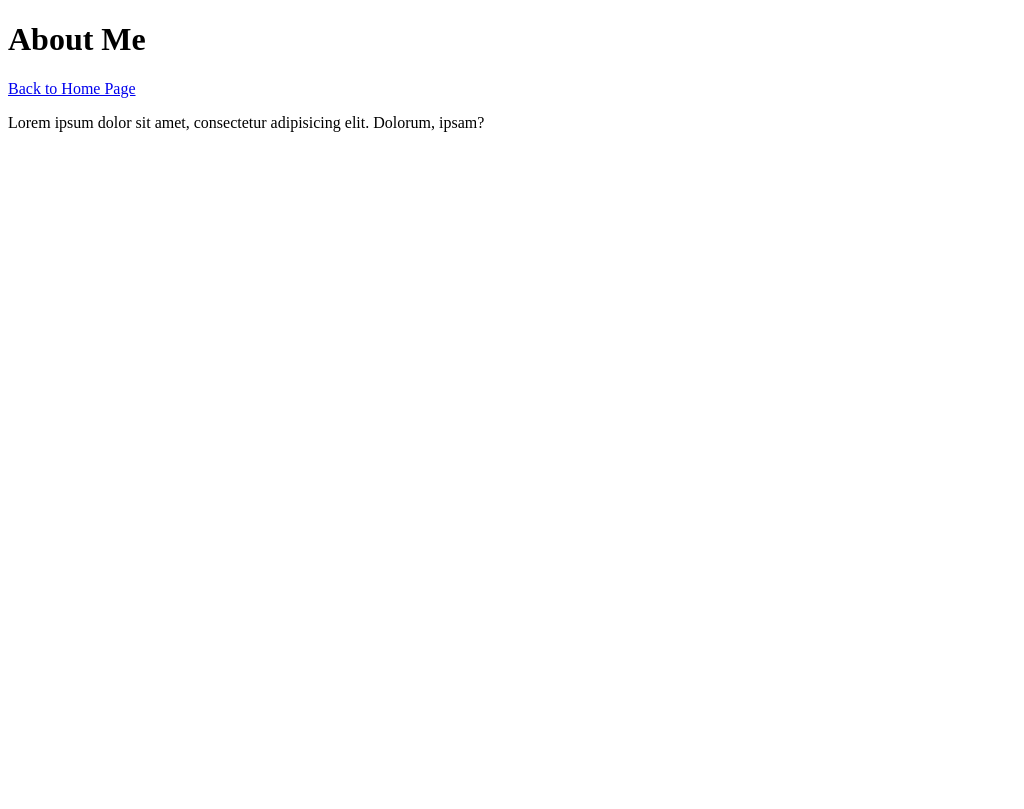
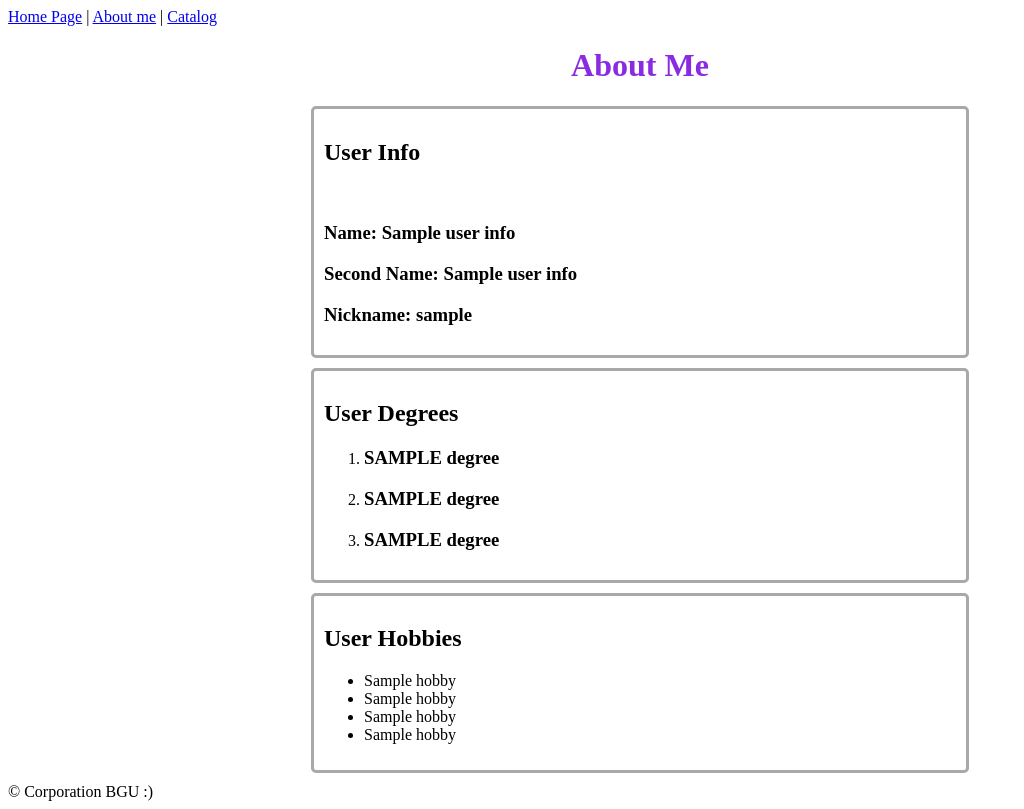
Before and after one commit to Arseni1919/WEB_live_lectures_2022_B, a Flask app: template templates/about_page.html in a window 1280 px wide. Shown: the whole page, without its empty margins (0-1024 px from the left). Before the commit the page ends 132 px from the top, so only its background shows below. Run offline with Flask 2, Linux system fonts and the light colour scheme; the template is opened without the code that fills it: most values are stand-ins (such as "Sample title", 1, 10 or a date in 2020).

Commit message:
lecture 2

```diff
--- a/app.py
+++ b/app.py
@@ -16,15 +16,19 @@ def index_func():
     user_from_db = 'aRIeL'
     user_second_name_from_db = 'Katz'
     return render_template('home_page.html',
-                           user_name=user_from_db,
-                           # user_second_name=user_second_name_from_db,
-                           title='Home')
+                           user_name=user_from_db)
+                           # user_second_name=user_second_name_from_db)
 
 
 @app.route('/about')
 def about_page():
-
-    return render_template('about_page.html')
+    user_info = {'name': 'Jacky', 'second_name': 'Sparrow', 'nickname': 'pirate'}
+    degrees = ['BSc', 'MsD', 'PhD']
+    hobbies = ('drawing', 'books', 'ships', 'chips')
+    return render_template('about_page.html',
+                           # user_info=user_info,
+                           user_degrees=degrees,
+                           hobbies=hobbies)
 
 # def foo():
 #     return 'abc'
--- a/templates/about_page.html
+++ b/templates/about_page.html
@@ -3,10 +3,46 @@
 <head>
     <meta charset="UTF-8">
     <title>About Page</title>
+    {% include('styles.html') %}
 </head>
 <body>
+    {% include('header.html') %}
     <h1>About Me</h1>
-    <a href="/">Back to Home Page</a>
-    <p>Lorem ipsum dolor sit amet, consectetur adipisicing elit. Dolorum, ipsam?</p>
+    {% if user_info %}
+        <div class="container">
+        <h2>User Info</h2>
+        <br>
+        <h3>Name: {{ user_info['name'] }}</h3>
+        <h3>Second Name: {{ user_info['second_name'] }}</h3>
+        <h3>Nickname: {{ user_info['nickname'] }}</h3>
+    </div>
+    <div class="container">
+        <h2>User Degrees</h2>
+        <ol>
+            <li>
+                <h3>{{ user_degrees[0] | upper() }} degree</h3>
+            </li>
+            <li>
+                <h3>{{ user_degrees[1] | upper() }} degree</h3>
+            </li>
+            <li>
+                <h3>{{ user_degrees[2] | upper() }} degree</h3>
+            </li>
+        </ol>
+    </div>
+    <div class="container">
+        <h2>User Hobbies</h2>
+        <ul>
+            <li>{{ hobbies[0] }}</li>
+            <li>{{ hobbies[1] }}</li>
+            <li>{{ hobbies[2] }}</li>
+            <li>{{ hobbies[3] }}</li>
+        </ul>
+    </div>
+    {% else %}
+        <h3>No info. Please log in.</h3>
+    {% endif %}
+
+    {% include('footer.html') %}
 </body>
 </html>
--- /dev/null
+++ b/templates/footer.html
@@ -0,0 +1,3 @@
+<footer>
+    &copy; Corporation BGU :)
+</footer>
--- /dev/null
+++ b/templates/header.html
@@ -0,0 +1,5 @@
+<header>
+    <a href="/">Home Page</a> |
+    <a href="/about">About me</a> |
+    <a href="/catalog">Catalog</a>
+</header>
--- /dev/null
+++ b/templates/styles.html
@@ -0,0 +1 @@
+<link rel="stylesheet" href="static/css/style.css">
```
Also changed, not shown: templates/home_page.html (+10 -3 lines).
